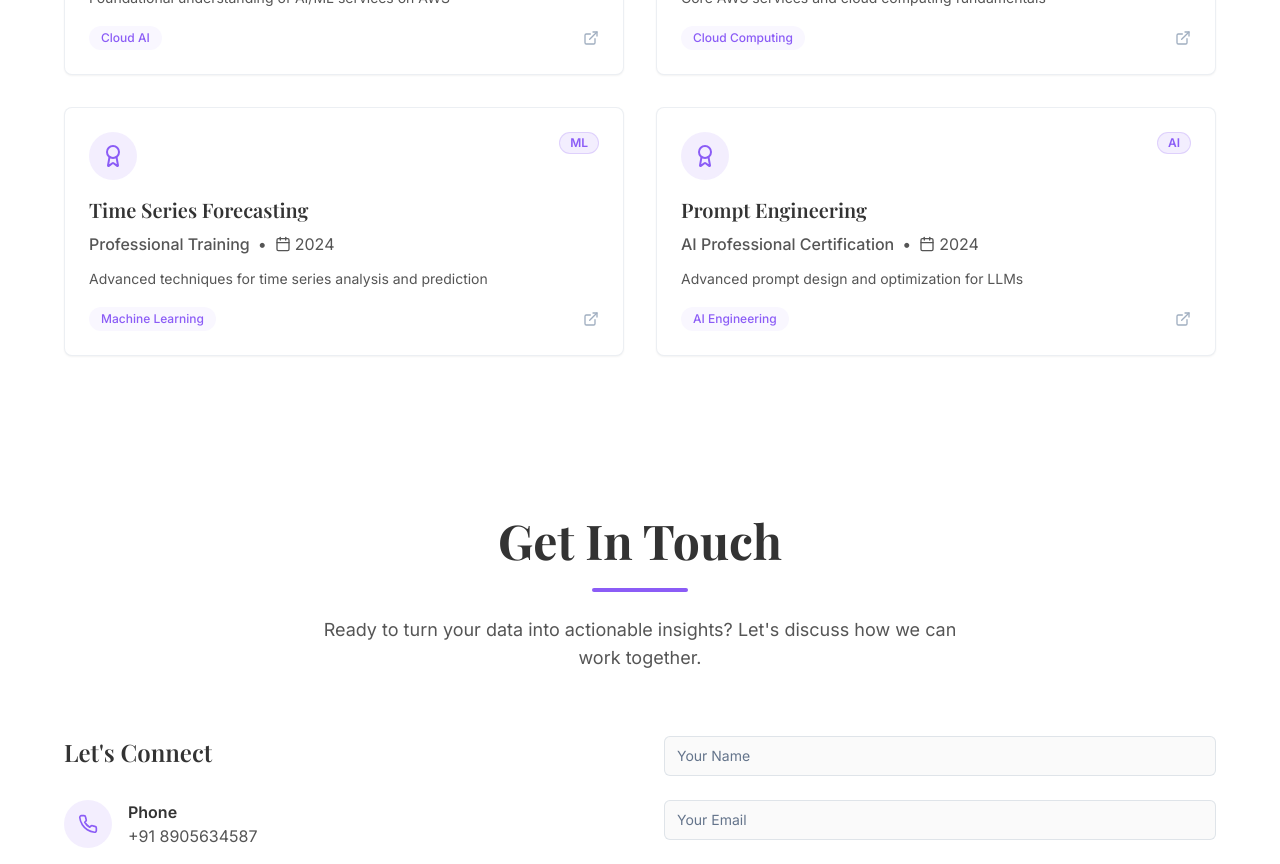
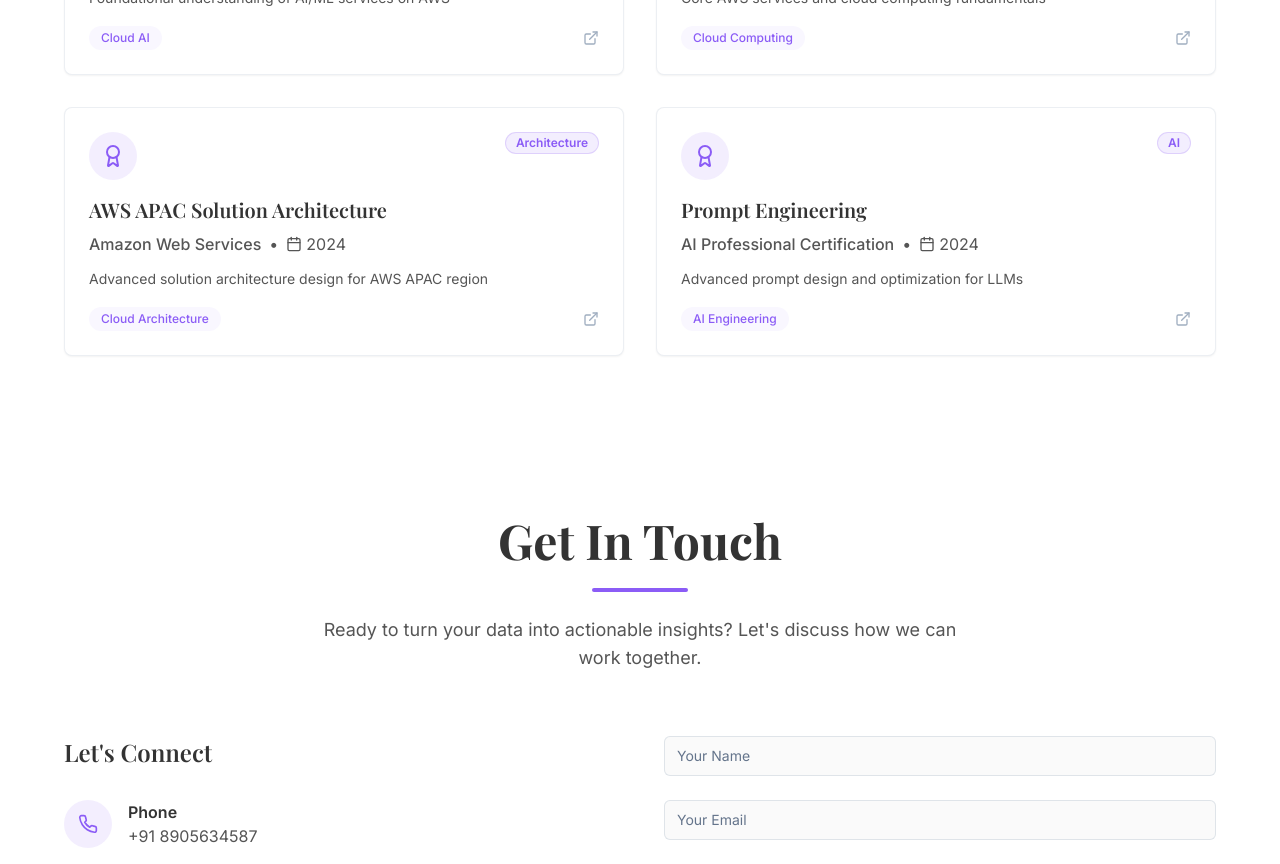
Before and after one commit to namanook/namanworking, a React (Vite) app: page / in a window 1280 px wide. Shown: the part 4220-5084 px from the top of the page. Built offline with nearby package versions, Linux system fonts and the light colour scheme.

Commit message:
Remove Time Series cert, add AWS cert
Removed the Time Series Forecasting certification and added AWS APAC's Solution Architecture certification.

```diff
--- a/src/components/Certifications.tsx
+++ b/src/components/Certifications.tsx
@@ -1,4 +1,3 @@
-
 import { Badge } from "@/components/ui/badge";
 import { Card, CardContent } from "@/components/ui/card";
 import { Award, Calendar, ExternalLink } from "lucide-react";
@@ -22,12 +21,12 @@ export const Certifications = () => {
       badge: "Cloud"
     },
     {
-      title: "Time Series Forecasting",
-      issuer: "Professional Training",
+      title: "AWS APAC Solution Architecture",
+      issuer: "Amazon Web Services",
       date: "2024",
-      type: "Machine Learning",
-      description: "Advanced techniques for time series analysis and prediction",
-      badge: "ML"
+      type: "Cloud Architecture",
+      description: "Advanced solution architecture design for AWS APAC region",
+      badge: "Architecture"
     },
     {
       title: "Prompt Engineering",
```
